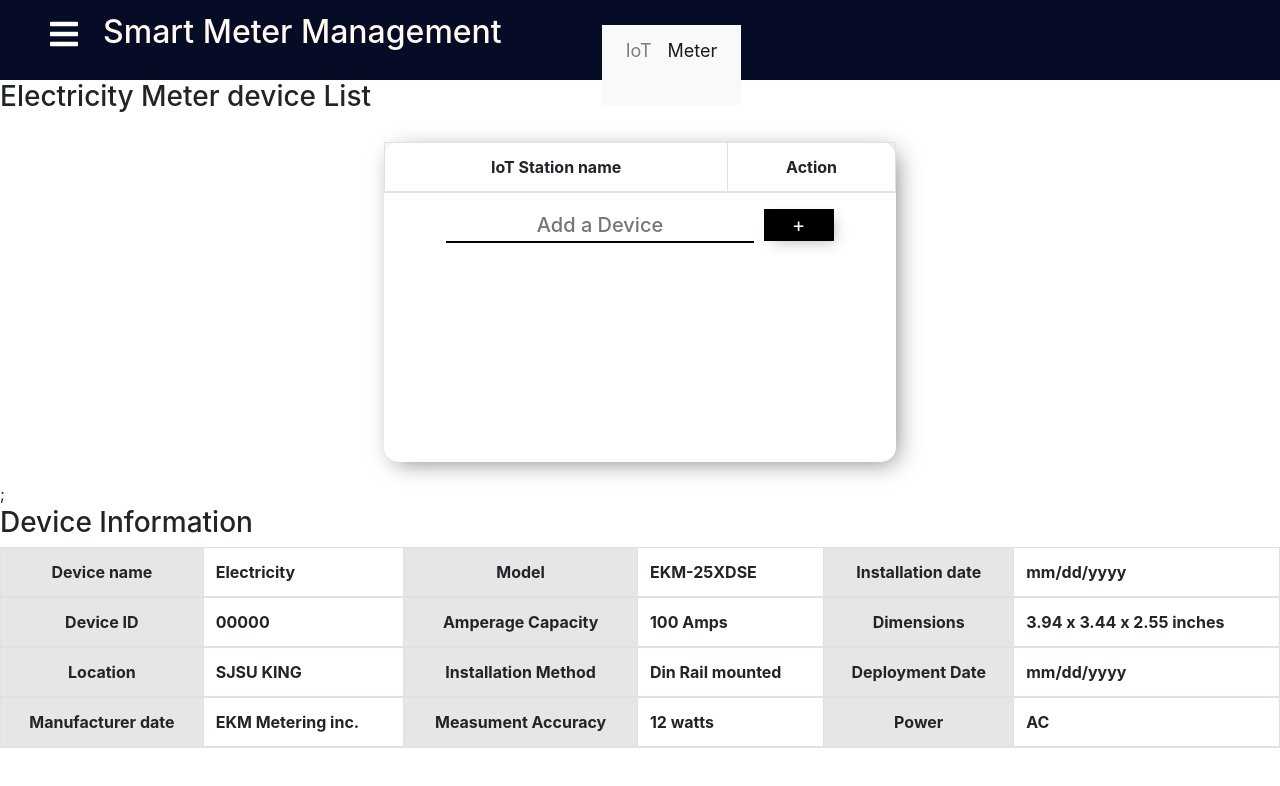
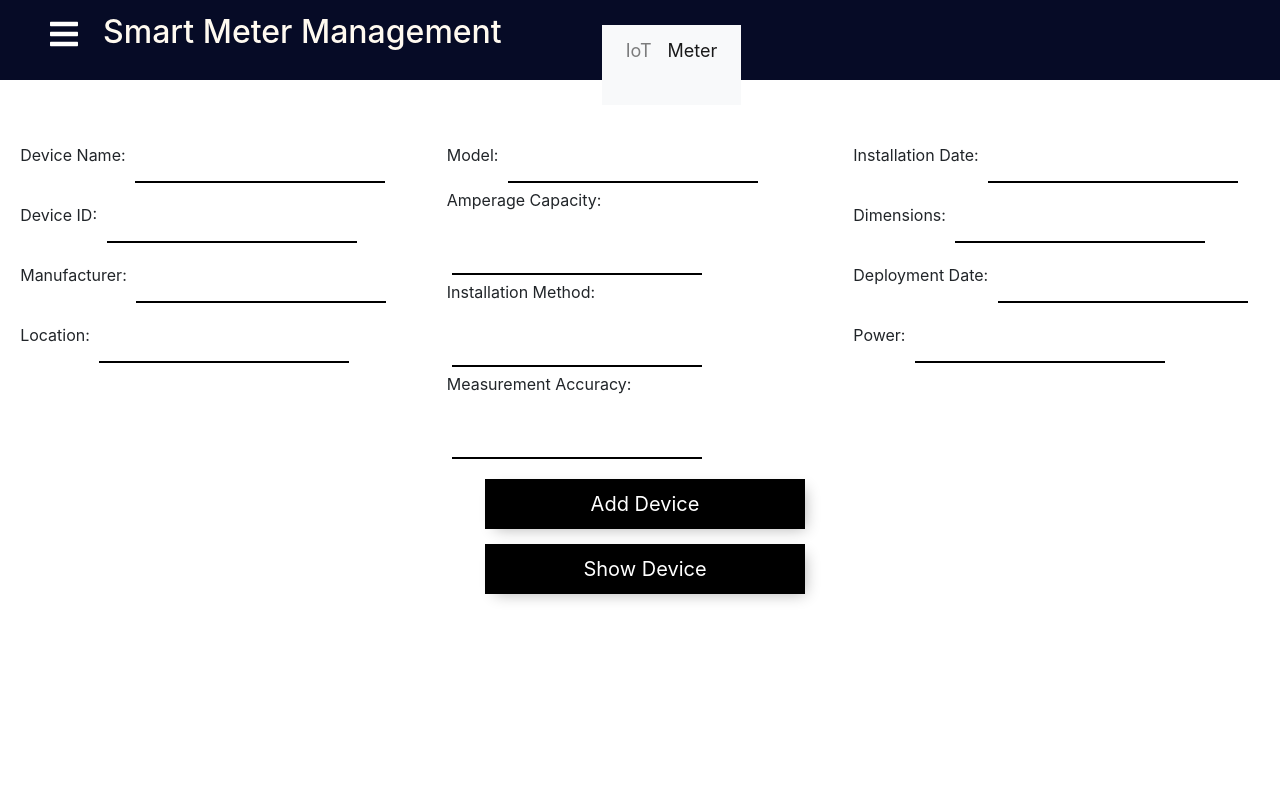
Before and after one commit to manasayadlapalli/abc, a React (Create React App) app: page /meter in a window 1280 px wide. Shown: the top 786 px of the page. Built offline with nearby package versions, Linux system fonts and the light colour scheme; the HTML template or start-up script is replaced by a standard one; a web font is replaced by a local one.

Commit message:
display update delete device details

```diff
--- a/package.json
+++ b/package.json
@@ -15,7 +15,7 @@
     "react-scripts": "3.0.1"
   },
   "scripts": {
-    "start": "react-scripts --openssl-legacy-provider start",
+    "start": "react-scripts start",
     "build": "react-scripts build",
     "test": "react-scripts test",
     "eject": "react-scripts eject"
--- /dev/null
+++ b/src/components/pages/App.css
@@ -0,0 +1,77 @@
+.App {
+    display: flex;
+    flex-direction: column;
+    justify-content: center;
+  }
+
+  .flex-container {
+      display: flex;
+  }
+
+  .flex-child {
+      flex: 1;
+
+  }
+
+  .flex-child:first-child {
+      margin-right: 20px;
+  }
+
+  .information {
+    display: flex;
+    flex-direction: column;
+    width: 100%;
+    justify-content: center;
+    align-items: center;
+
+  }
+
+  input {
+    width: 250px;
+    height: 50px;
+    font-size: 10px;
+    padding-left: 10px;
+    margin: 5px;
+
+  }
+
+   button {
+    width: 320px;
+    height: 50px;
+    margin-top: 15px;
+  }
+
+
+   button:hover {
+    cursor: pointer;
+  }
+
+  .employees {
+    display: flex;
+    font-size: 10px;
+    align-items: center;
+    flex-direction: column;
+    width: 100%;
+  }
+
+  .employee {
+
+    width: 700px;
+    height: auto;
+    border: 1px solid black;
+    margin: 10px;
+    display: flex;
+    padding: 10px;
+    font-family: 'Courier New', Courier, monospace;
+  }
+
+  .employee h3 {
+    margin: 20px;
+  }
+
+  .employee button {
+      width: 50px;
+      height: 50px;
+      margin-top: 15px;
+      font-size: 10px;
+  }
--- a/src/components/pages/Meter.js
+++ b/src/components/pages/Meter.js
@@ -2,53 +2,183 @@ import React from 'react'
 import '../../styles/Buttons.css'
 import AddDevice from './AddDevice'
 import Table from 'react-bootstrap/Table';
+import "./App.css";
+import { useState } from "react";
+import Axios from "axios";
+
+function Meter() {
+  const [electricMeterId, setelectricMeterId] = useState("");
+  const [electricMeterName, setelectricMeterName] = useState("");
+  const [location, setlocation] = useState("");
+  const [manufacturer, setmanufacturer] = useState("");
+  const [model, setmodel] = useState("");
+  const [electricCapacity, setelectricCapacity] = useState("");
+  const [installationMethod, setinstallationMethod] = useState("");
+  const [meausurementAccuracy, setmeausurementAccuracy] = useState("");
+  const [dimensions, setdimensions] = useState("");
+  const [deploymentDate, setdeploymentDate] = useState("");
+  const [installationDate, setinstallationDate] = useState("");
+  const [power, setPower] = useState("");
+  const [employeeList, setEmployeeList] = useState([]);
+  const [newelectricMeterId, setnewelectricMeterId] = useState("");
+  const [newelectricMeterName, setnewelectricMeterName] = useState("");
+  const [newlocation, setnewlocation] = useState("");
+  const [newmanufacturer, setnewmanufacturer] = useState("");
+  const [newmodel, setnewmodel] = useState("");
+  const [newelectricCapacity, setnewelectricCapacity] = useState("");
+  const [newinstallationMethod, setnewinstallationMethod] = useState("");
+  const [newmeausurementAccuracy, setnewmeausurementAccuracy] = useState("");
+  const [newdimensions, setnewdimensions] = useState("");
+  const [newdeploymentDate, setnewdeploymentDate] = useState("");
+  const [newinstallationDate, setnewinstallationDate] = useState("");
+  const [newpower, setnewPower] = useState("");
+  const [newemployeeList, setnewEmployeeList] = useState([]);
 
 
 
-function Meter() {
+
+  const addEmployee = () => {
+    Axios.post("http://localhost:3001/api/fan/addMeterdetails", {
+      electricMeterId : electricMeterId,
+      electricMeterName : electricMeterName,
+      location: location,
+      manufacturer : manufacturer,
+      model: model,
+      electricCapacity : electricCapacity,
+      installationMethod : installationMethod,
+      meausurementAccuracy : meausurementAccuracy,
+      dimensions : dimensions,
+      deploymentDate : deploymentDate,
+      installationDate : installationDate,
+      power : power,
+    })
+  };
+
+  const getEmployees = () => {
+    // Axios.get("http://localhost:3001/employees").then((response) => {
+    //   setEmployeeList(response.data);
+
+    setEmployeeList([{
+      "electricMeterId":"sdasdas",
+      "electricMeterName":"sss",
+      "location":"sss",
+      "manufacturer":"sss",
+      "model":"sss",
+      "electricCapacity":"23",
+      "installationMethod":"222",
+      "meausurementAccuracy":"66",
+      "dimensions":"2019",
+      "deploymentDate":"2019",
+      "installationDate":"2020",
+      "power":"222"
+  } ,
+  {
+    "electricMeterId":"sdasdas",
+    "electricMeterName":"sss",
+    "location":"sss",
+    "manufacturer":"sss",
+    "model":"sss",
+    "electricCapacity":"23",
+    "installationMethod":"222",
+    "meausurementAccuracy":"66",
+    "dimensions":"2019",
+    "deploymentDate":"2019",
+    "installationDate":"2020",
+    "power":"222"
+}
+  ]);
+
+
+
+    };
+
+  const updateEmployeeWage = (id) => {
+    Axios.put("http://localhost:3001/api/fan/updateMeter/${id}",
+    { electricMeterName: newelectricMeterName}
+    )
+  };
+
+  const deleteEmployee = (id) => {
+    Axios.delete(`http://localhost:3001/api/fan/deleteMeter/${id}`)
+  };
+
   return (
-    <div>
-      <h3> Electricity Meter device List</h3>
-      <AddDevice/>
-      <h3>Device Information</h3>
-      <Table striped bordered hover>
-        <thead>
-          <tr>
-            <th className='grey'>Device name</th>
-            <th>Electricity</th>
-            <th className='grey'>Model</th>
-            <th>EKM-25XDSE</th>
-            <th className='grey'>Installation date</th>
-            <th>mm/dd/yyyy</th>
-          </tr>
-          <tr>
-            <th className='grey'>Device ID</th>
-            <th>00000</th>
-            <th className='grey'>Amperage Capacity</th>
-            <th>100 Amps</th>
-            <th className='grey'>Dimensions</th>
-            <th>3.94 x 3.44 x 2.55 inches</th>
-          </tr>
-          <tr>
-            <th className='grey'>Location</th>
-            <th>SJSU KING</th>
-            <th className='grey'>Installation Method</th>
-            <th>Din Rail mounted</th>
-            <th className='grey'>Deployment Date</th>
-            <th> mm/dd/yyyy</th>
-          </tr>
-          <tr>
-            <th className='grey'>Manufacturer date</th>
-            <th>EKM Metering inc.</th>
-            <th className='grey'>Measument Accuracy</th>
-            <th>12 watts</th>
-            <th className='grey'> Power</th>
-            <th>AC</th>
-          </tr>
-        </thead>
-      </Table>
+
+    <div className="App">
+      <div className="information">
+        <br></br>
+        <br></br>
+
+
+        <div class="flex-container">
+
+          <div class="flex-child"> <div className='bleh'> <label>Device Name:</label> <input type="text" onChange={(event) => { setelectricMeterName(event.target.value); }} /> </div>
+          <div className='bleh'> <label>Device ID:</label> <input type="text" onChange={(event) => { electricMeterId(event.target.value); }} /> </div>
+          <div className='bleh'> <label>Manufacturer:</label> <input type="text" onChange={(event) => { setmanufacturer(event.target.value); }} /> </div>
+          <div className='bleh'> <label>Location:</label> <input type="text" onChange={(event) => { setlocation(event.target.value); }} /> </div>
+          </div>
+          <div class="flex-child"> <div className='bleh'> <label>Model:</label> <input type="text" onChange={(event) => { setmodel(event.target.value); }} /> </div>
+          <div className='bleh'> <label>Amperage Capacity:</label> <input type="text" onChange={(event) => { setelectricCapacity(event.target.value); }} /> </div>
+          <div className='bleh'> <label>Installation Method:</label> <input type="text" onChange={(event) => { setinstallationMethod(event.target.value); }} /> </div>
+          <div className='bleh'> <label>Measurement Accuracy:</label> <input type="text" onChange={(event) => { setmeausurementAccuracy(event.target.value); }} /> </div>
+          </div>
+          <div class="flex-child"> <div className='bleh'> <label>Installation Date:</label> <input type="text" onChange={(event) => { setinstallationDate(event.target.value); }} /> </div>
+          <div className='bleh'> <label>Dimensions:</label> <input type="text" onChange={(event) => { setdimensions(event.target.value); }} /> </div>
+          <div className='bleh'> <label>Deployment Date:</label> <input type="text" onChange={(event) => { setdeploymentDate(event.target.value); }} /> </div>
+          <div className='bleh'> <label>Power:</label> <input type="text" onChange={(event) => { setPower(event.target.value); }} /> </div>
+          </div>
+
+
+        </div>
+
+
+        <button onClick={addEmployee}>Add Device</button>
+      </div>
+      <div className="employees">
+        <button onClick={getEmployees}>Show Device</button>
+
+        {employeeList.map((val, key) => {
+          return (
+            <div className="employee">
+              <div>
+                <h3>Name: {val.electricMeterName}</h3>
+                <h3>ID: {val.electricMeterId}</h3>
+
+              </div>
+              <div>
+              <input
+                  type="text"
+                  placeholder="2000..."
+                  onChange={(event) => {
+                    setnewelectricMeterName(event.target.value);
+                  }}
+                />
+
+                <button
+                  onClick={() => {
+
+                    updateEmployeeWage(val.id);
+                  }}
+                >
+                  {" "}
+                  Update
+                </button>
+
+                <button
+                  onClick={() => {
+                    deleteEmployee(val.id);
+                  }}
+                >
+                  Delete
+                </button>
+              </div>
+            </div>
+          );
+        })}
+      </div>
     </div>
-  )
+  );
 }
 
+
 export default Meter
```
Also changed, not shown: src/components/pages/Meter copy.js (added, +54 -0 lines), 1 other file (tests, documents, lock files or other folders).
